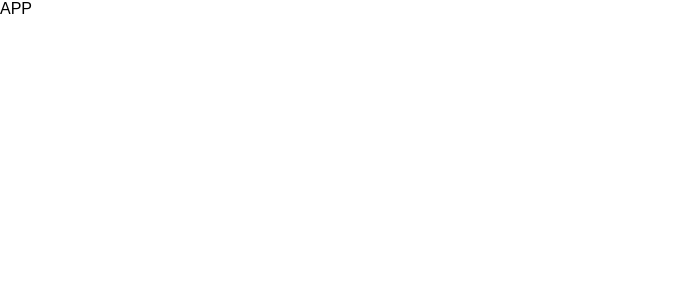
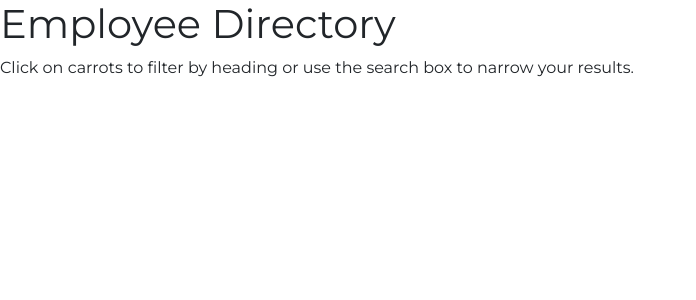
Before and after one commit to nvalline/employee-directory, a React (Create React App) app: page / in a window 1280 px wide. Shown: the top 300 px of the page, without its empty margins (0-696 px from the left). Built offline with nearby package versions, Linux system fonts and the light colour scheme.

Commit message:
added basic header

```diff
--- a/public/index.html
+++ b/public/index.html
@@ -1,20 +1,18 @@
 <!DOCTYPE html>
 <html lang="en">
+
 <head>
   <meta charset="utf-8" />
-    <link rel="icon" href="%PUBLIC_URL%/favicon.ico" />
+  <!-- <link rel="icon" href="%PUBLIC_URL%/favicon.ico" /> -->
   <meta name="viewport" content="width=device-width, initial-scale=1" />
-    <meta name="theme-color" content="#000000" />
-    <meta
-      name="description"
-      content="Web site created using create-react-app"
-    />
-    <link rel="apple-touch-icon" href="%PUBLIC_URL%/logo192.png" />
+  <!-- <meta name="theme-color" content="#000000" /> -->
+  <!-- <meta name="description" content="Web site created using create-react-app" />
+  <link rel="apple-touch-icon" href="%PUBLIC_URL%/logo192.png" /> -->
   <!--
       manifest.json provides metadata used when your web app is installed on a
       user's mobile device or desktop. See https://developers.google.com/web/fundamentals/web-app-manifest/
     -->
-    <link rel="manifest" href="%PUBLIC_URL%/manifest.json" />
+  <!-- <link rel="manifest" href="%PUBLIC_URL%/manifest.json" /> -->
   <!--
       Notice the use of %PUBLIC_URL% in the tags above.
       It will be replaced with the URL of the `public` folder during the build.
@@ -25,7 +23,12 @@
       Learn how to configure a non-root public URL by running `npm run build`.
     -->
   <title>React App</title>
+
+  <link rel="stylesheet" href="https://cdnjs.cloudflare.com/ajax/libs/twitter-bootstrap/4.0.0/css/bootstrap.min.css" />
+  <link rel="stylesheet" href="https://cdnjs.cloudflare.com/ajax/libs/font-awesome/5.13.1/css/all.min.css" />
+
 </head>
+
 <body>
   <noscript>You need to enable JavaScript to run this app.</noscript>
   <div id="root"></div>
@@ -40,4 +43,5 @@
       To create a production bundle, use `npm run build` or `yarn build`.
     -->
 </body>
+
 </html>
--- a/src/App.css
+++ b/src/App.css
@@ -1,3 +1,5 @@
+@import url('https://fonts.googleapis.com/css2?family=Montserrat:wght@400;700&display=swap');
+
 * {
   box-sizing: border-box;
   margin: 0;
@@ -5,5 +7,5 @@
 }
 
 body {
-  font-family: Arial, Helvetica, sans-serif;
+  font-family: 'Montserrat', Arial, Helvetica, sans-serif;
 }
--- a/src/App.js
+++ b/src/App.js
@@ -1,10 +1,12 @@
 import React from 'react';
+import Header from './components/Header';
+
 import './App.css';
 
 function App() {
   return (
     <div>
-      APP
+      <Header />
     </div>
   );
 }
--- /dev/null
+++ b/src/components/Header.js
@@ -0,0 +1,12 @@
+import React from 'react'
+
+function Header() {
+    return (
+        <header>
+            <h1>Employee Directory</h1>
+            <p>Click on carrots to filter by heading or use the search box to narrow your results.</p>
+        </header>
+    )
+}
+
+export default Header;
```
Lines whose indentation alone changed are shown as unchanged.
